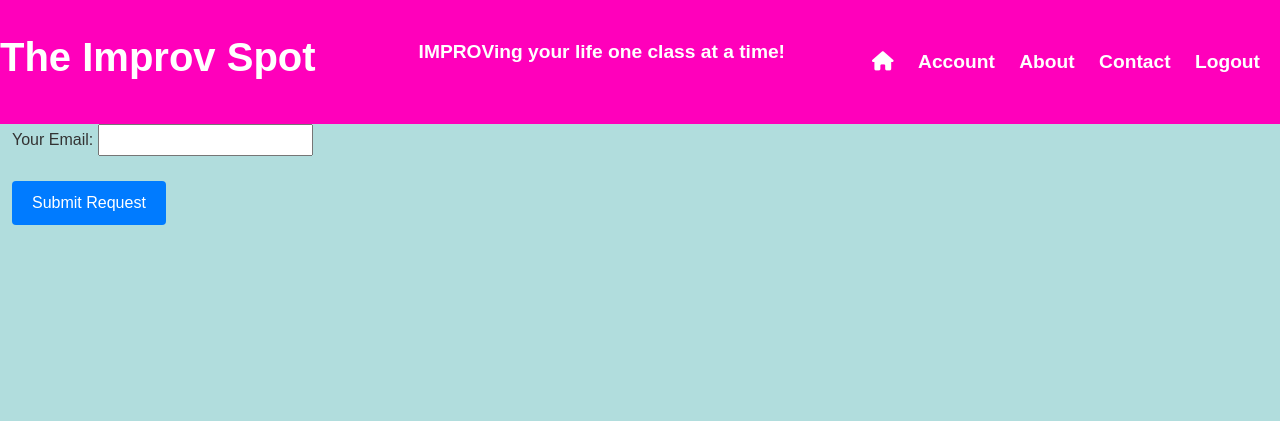
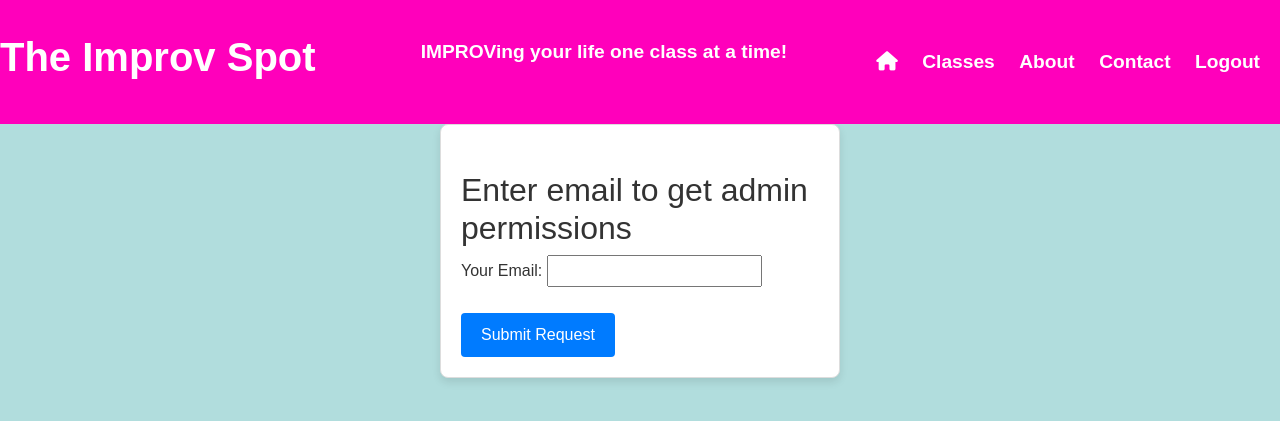
Before and after one commit to SummitKC/406ProjItt2, a Flask app: page /reqadmin in a window 1280 px wide. Shown: the top 421 px of the page. Run offline with Flask 3, Linux system fonts and the light colour scheme; a user stored in the database is signed in; some libraries are stand-ins or nearby versions.

Commit message:
Add files via upload

```diff
--- a/app.py
+++ b/app.py
@@ -1,5 +1,5 @@
 from random import randint
-from helpers import calculate_total_expenses, calculate_total_income, calculate_total_profit, login_required, admin_required, get_key, send_mail
+from helpers import *
 from datetime import datetime, date
 from flask import Flask, flash, render_template, request, redirect, session, url_for
 from flask_session import Session
@@ -71,6 +71,7 @@ class Admins(db.Model):
     username = db.Column(db.String(30), unique=True, nullable=False)
     hash = db.Column(db.String, nullable=False)
 
+
 class Finances(db.Model):
     month_year = db.Column(db.Date, primary_key=True)
     income_users = db.Column(db.Integer, default=0) #-> users is class participants (feel free to change the name)
@@ -108,6 +109,10 @@ class Finances(db.Model):
         month_profit = self.calculate_total_income()  - self.calculate_total_expenses()
         return month_profit
 
+class Classes(db.Model):
+    week = db.Column(db.Integer, primary_key=True, autoincrement=True)
+    date = db.Column(db.Date, nullable=False)
+
 @app.route('/')
 @login_required #<-- TODO uncomment this when everything is done
 def home():
@@ -120,10 +125,14 @@ def about():
 @app.route('/contact', methods=['GET', 'POST'])
 def contact():
     if request.method == 'POST':
-        request.form()
+        Email = request.form['email']
+        name = request.form['name']
+        message = request.form['message']
+        send_mail_self(Email, name, message )
+        flash('Email Sent')
+        return render_template('contact.html')
     return render_template('contact.html')
 
-@app.route('/payment', methods=['GET', 'POST'])
 @app.route('/payment', methods=['GET', 'POST'])
 def payment():
     if request.method == 'POST':
@@ -216,6 +225,7 @@ def adminlogin():
             return redirect('/admin')
         else:
             #TODO: change this to give a popup notifying the user instead of redirecting them
+
             return render_template('error.html', err_msg="Incorrect Username or Password")
     else:
         return render_template('adminlogin.html')
@@ -263,14 +273,35 @@ def request_admin():
         db.session.add(new_admin)
         db.session.commit()
         send_mail(email, (new_admin_name, password))
-        return 'Request Sent'
+        return render_template('reqadmin.html', req_sent=True)
     else:
-        return render_template('reqadmin.html')
+        return render_template('reqadmin.html', req_sent=False)
 
 @app.route('/admin') # TODO add admin login later
 @admin_required
 def admin():
-    return render_template('adminside.html')
+    return render_template('adminhome.html')
+
+@app.route('/adminhome', methods=['GET', 'POST'])
+@admin_required
+def adminhome():
+
+    if request.method == 'POST':
+        class_date = request.form['class']
+        # string index is safe as date format is always yyyy-mm-dd
+        new_class = Classes(date=datetime(int(class_date[0:4]), int(class_date[5:7]), int(class_date[8:])))
+        db.session.add(new_class)
+        db.session.commit()
+        newClasses = db.session.query(Classes).all()
+        weeks = [(str(week.week), str(week.date))for week in newClasses]
+        weeksDate = [str(week.date) for week in newClasses]
+        return render_template('adminhome.html', weeks = weeks)
+
+    date = datetime.today()
+    year = str(date.year)
+    month = zero_padding(str(date.month))
+    day = zero_padding(str(date.day))
+    return render_template('adminhome.html', year=year, month=month, day=day)
 
 @app.route('/dashboard')
 @login_required
@@ -285,12 +316,17 @@ def account():
         # a post request on this function means the user registered, but did not paid for a class
         week_number = list(request.form.keys())[0]
         user = db.session.query(User).filter_by(username=session['username']).first()
+        session['payment'] = user.current_payment
         user.update_weekly_status(week_number, 'attended', False)
         print(week_number)
-        return render_template('account.html', weeks=["1","2","3","4"], payment=user.current_payment, status=user.weekly_status)
+        newClasses = db.session.query(Classes).all()
+        weeks = [(str(week.week), str(week.date)) for week in newClasses]
+        return render_template('account.html', weeks = weeks, payment=user.current_payment, status=user.weekly_status)
     else:
+        newClasses = db.session.query(Classes).all()
+        weeks = [(str(week.week), str(week.date)) for week in newClasses]
         user = db.session.query(User).filter_by(username=session['username']).first()
-        return render_template('account.html', weeks=["1","2","3","4"], payment=user.current_payment, status=user.weekly_status)
+        return render_template('account.html', weeks = weeks, payment=user.current_payment, status=user.weekly_status)
 
 @app.route('/finance', methods=['GET', 'POST'])
 @admin_required
--- a/static/styles.css
+++ b/static/styles.css
@@ -8,9 +8,18 @@ body {
 }
 
 .container {
-    max-width: 800px;
+    max-width: 400px;
     margin: 0 auto;
     padding: 20px;
+    background-color: #fff;
+    border: 1px solid #ddd;
+    border-radius: 8px;
+    box-shadow: 0 4px 8px rgba(0, 0, 0, 0.1);
+}
+
+.container h1{
+    text-align: center;
+    margin-bottom: 20px;
 }
 
 .navbar {
--- a/templates/about.html
+++ b/templates/about.html
@@ -12,7 +12,9 @@
 <body>
     <div class="container">
         <h1>About Us</h1>
-        <p>Welcome to our website!</p>
+        <p>Welcome to the improv spot! We host weekly drop-in improv classes for everyone. Attend our classes to explore and expand your capabilities as an actor.
+
+            Our goal is to grow a community of like-minded individuals that share a passion for improv. Become a member today and unlock your true potential!!</p>
         <p></p>
     </div>
 </body>
--- a/templates/contact.html
+++ b/templates/contact.html
@@ -7,17 +7,17 @@
             <br>
             <div class="mb-3">
                 <label for="name">Name</label>
-                <input type="text" class="form-control" id="name" required></input>
+                <input type="text" class="form-control" name = 'name' id="name" required></input>
             </div>
             <br>
             <div class="mb-3">
                 <label for="email" class="form-label">Email address</label>
-                <input type="email" class="form-control" id="email" required></input>
+                <input type="email" class="form-control" name = 'email' id="email" required></input>
               </div>
             <br>
             <div class="mb-3">
                 <label for="message" class="form-label">Message</label>
-                <textarea class="form-control" id="message" rows="0"></textarea>
+                <textarea class="form-control" name = 'message' id="message" rows="0"></textarea>
             </div>
 
             <button type="submit" class="btn btn-primary">Send Message</button>
--- a/templates/finance.html
+++ b/templates/finance.html
@@ -21,7 +21,7 @@
             <br>
             <div class="input-group mb-3">
               <span class="input-group-text">$</span>
-              <input type="text" pattern="[0-9]*" class="form-control" name="expenseAmount" placeholder="Enter Amount">
+              <input type="text" pattern="[0-9]*" class="form-control" name="expenseAmount" placeholder="Enter Amount" required>
             </div>
             <button type="submit" class="btn btn-primary">Enter Expense</button>
           </form>
--- a/templates/layout.html
+++ b/templates/layout.html
@@ -16,7 +16,7 @@
         <ul class="nav-links">
             <li><a href="/admin" class="active"><i class="fas fa-home"></i></a></li>
             {% if session['username'] %}
-                <li><a href="/account">Account</a></li>
+                <li><a href="/account">Classes</a></li>
             {% else %}
                 <li><a href="/login">Login/Register</a></li>
             {% endif %}
--- a/templates/reqadmin.html
+++ b/templates/reqadmin.html
@@ -2,9 +2,18 @@
 {% block title %} Admin Request {% endblock %}
 
 {% block main %}
-<form method="POST" action="/reqadmin">
-    <label for="email">Your Email:</label>
-    <input type="email" id="email" name="email" required><br><br>
-    <button type="submit" class="btn btn-primary">Submit Request</button>
-</form>
+<div class="container">
+    <br>
+    {% if req_sent %}
+        <h2>Request Sent!</h2>
+        <h2>Check your email and <a href="/adminlogin">log in</a></h2>
+    {% else %}
+        <h2>Enter email to get admin permissions</h2>
+        <form method="POST" action="/reqadmin">
+            <label for="email">Your Email:</label>
+            <input type="email" id="email" name="email" required><br><br>
+            <button type="submit" class="btn btn-primary">Submit Request</button>
+        </form>
+    {% endif %}
+</div>
 {% endblock %}
```
Also changed, not shown: helpers.py (+25 -0 lines), templates/account.html (+7 -7 lines), templates/adminhome.html (added, +32 -0 lines), templates/register.html (+7 -7 lines), README.md, instance/database.db, 3 other files.
